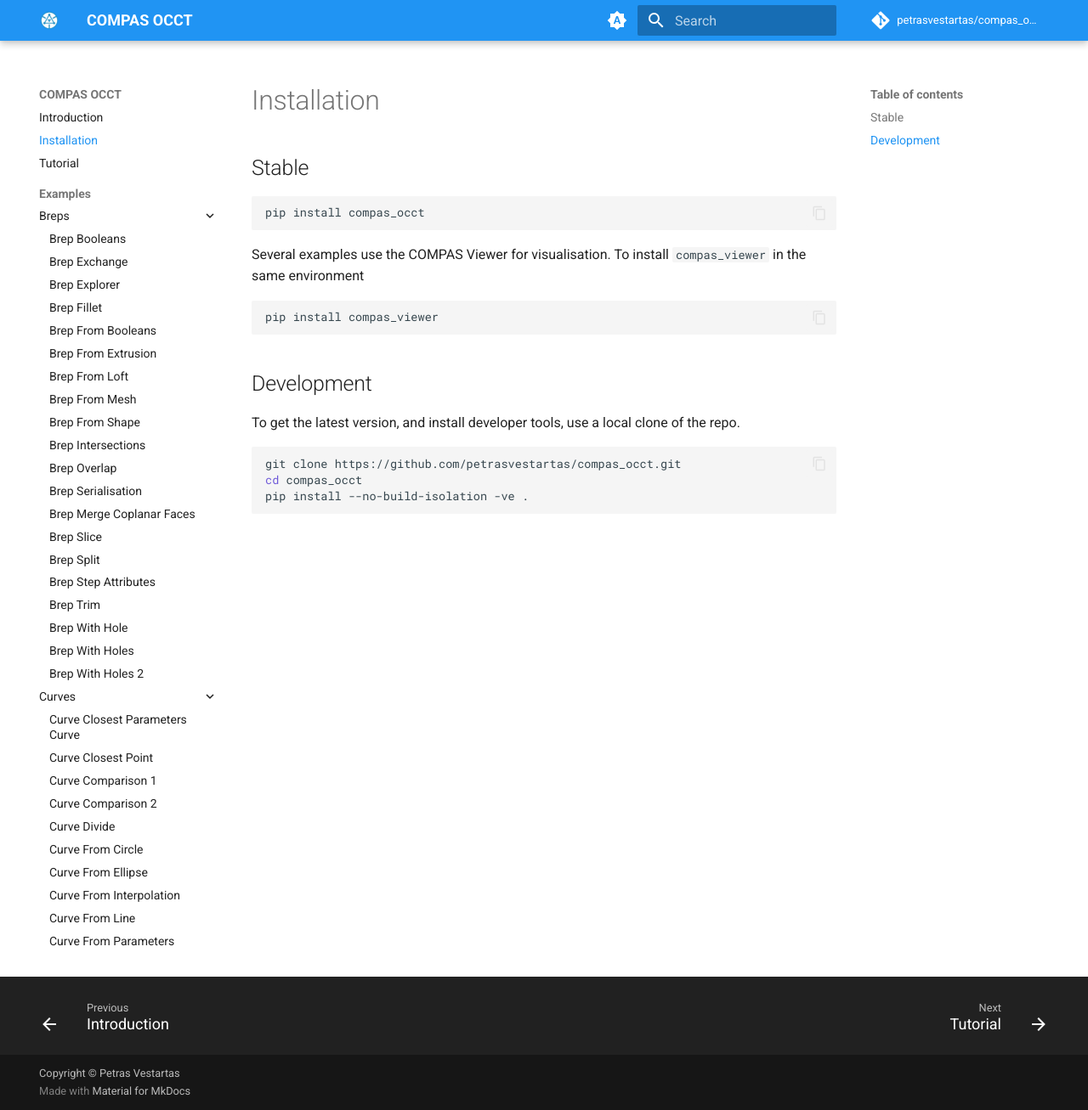
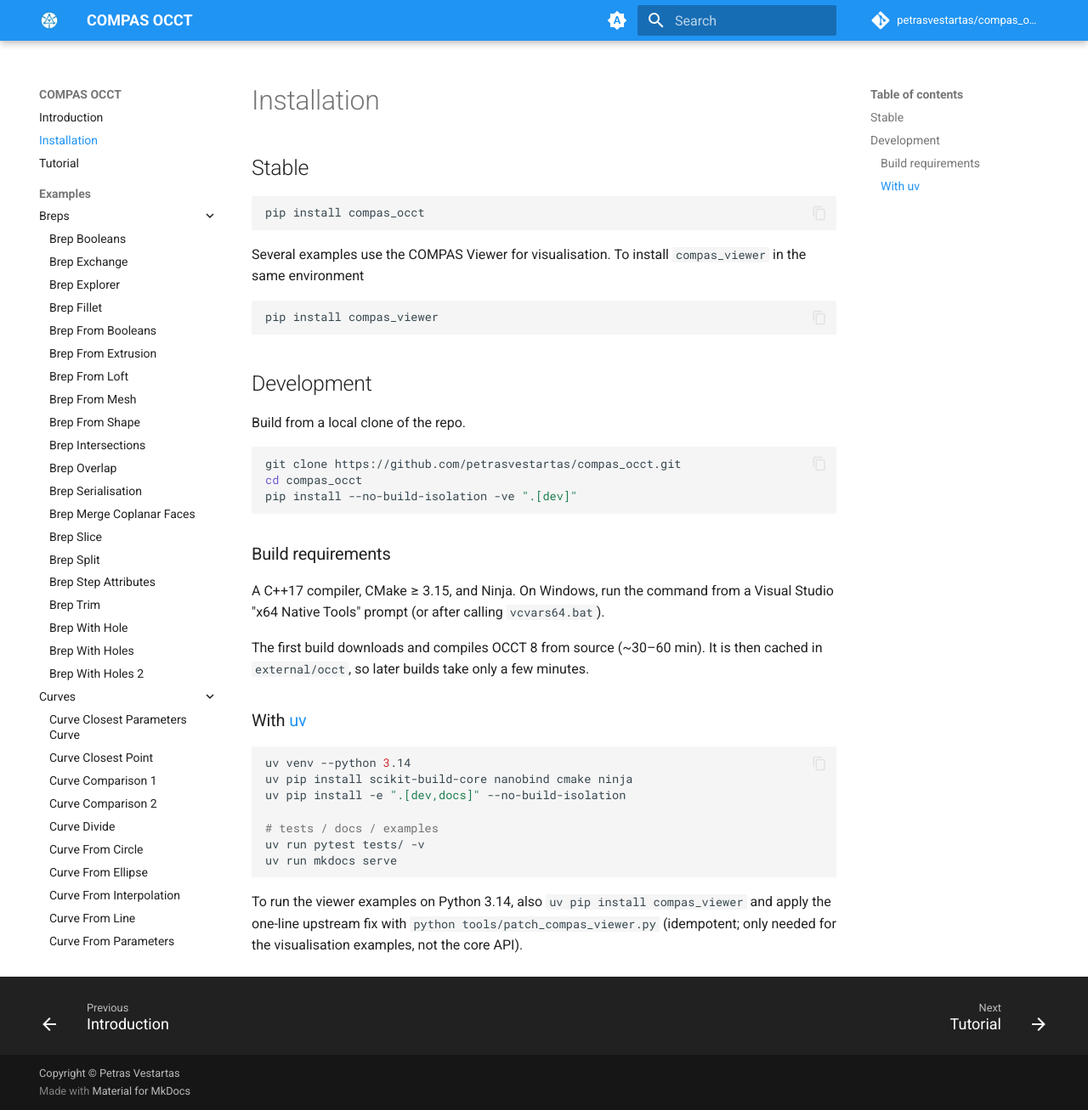
Before and after one commit to petrasvestartas/compas_occt, an MkDocs documentation site: the page built from docs/installation.md, in a window 1280 px wide and 1307 px high. Shown: the whole window at 85% size. Built offline with MkDocs 1.6.1 and Material for MkDocs 9.7.7, drawn with Linux system fonts in a browser that asks for light colours; comment, search, counter and statistics services are not loaded; the version menu is left out.

Commit message:
Simplify README; move build-from-source details into docs/installation

````diff
--- a/docs/installation.md
+++ b/docs/installation.md
@@ -15,11 +15,34 @@
 
 ## Development
 
-To get the latest version, and install developer tools,
-use a local clone of the repo.
+Build from a local clone of the repo.
 
 ```bash
 git clone https://github.com/petrasvestartas/compas_occt.git
 cd compas_occt
-pip install --no-build-isolation -ve .
+pip install --no-build-isolation -ve ".[dev]"
 ```
+
+### Build requirements
+
+A C++17 compiler, CMake ≥ 3.15, and Ninja. On Windows, run the command from a Visual Studio
+"x64 Native Tools" prompt (or after calling `vcvars64.bat`).
+
+The first build downloads and compiles OCCT 8 from source (~30–60 min). It is then cached in
+`external/occt`, so later builds take only a few minutes.
+
+### With [uv](https://github.com/astral-sh/uv)
+
+```bash
+uv venv --python 3.14
+uv pip install scikit-build-core nanobind cmake ninja
+uv pip install -e ".[dev,docs]" --no-build-isolation
+
+# tests / docs / examples
+uv run pytest tests/ -v
+uv run mkdocs serve
+```
+
+To run the viewer examples on Python 3.14, also `uv pip install compas_viewer` and apply the
+one-line upstream fix with `python tools/patch_compas_viewer.py` (idempotent; only needed for the
+visualisation examples, not the core API).
````
Also changed, not shown: README.md (+15 -77 lines).
